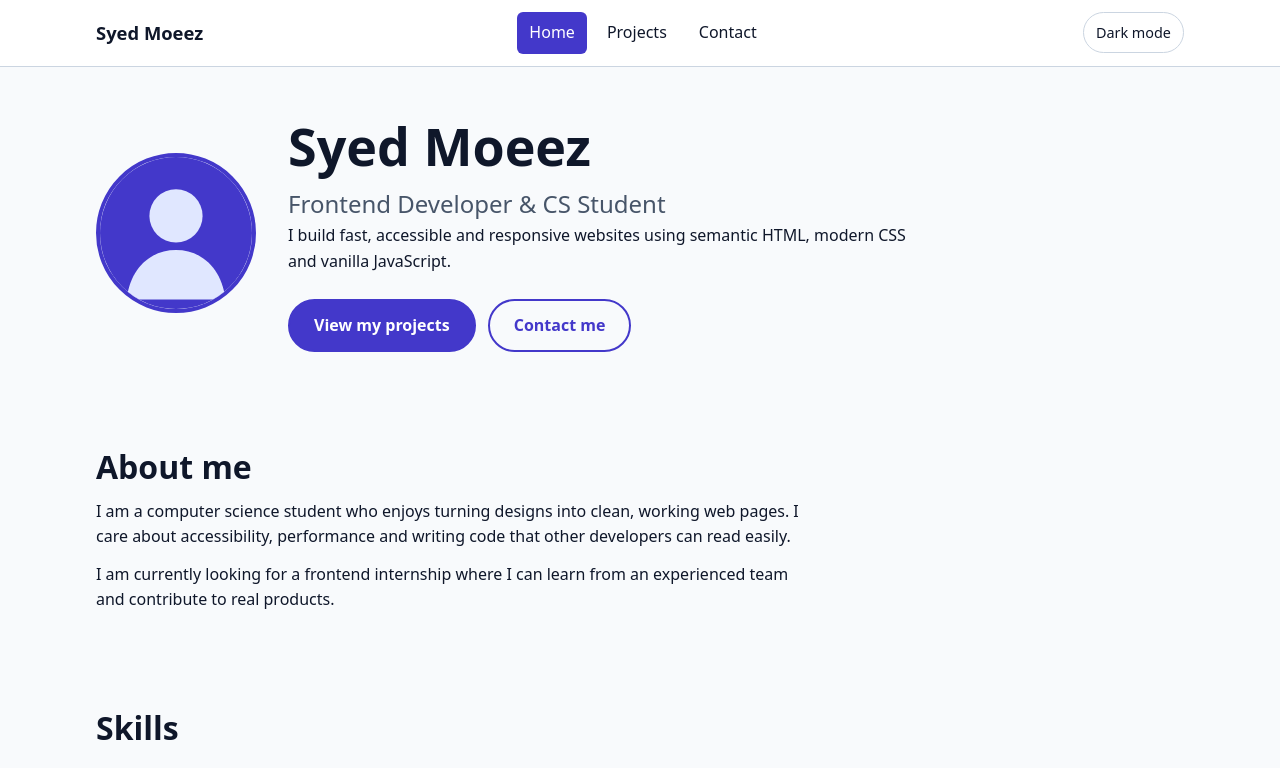
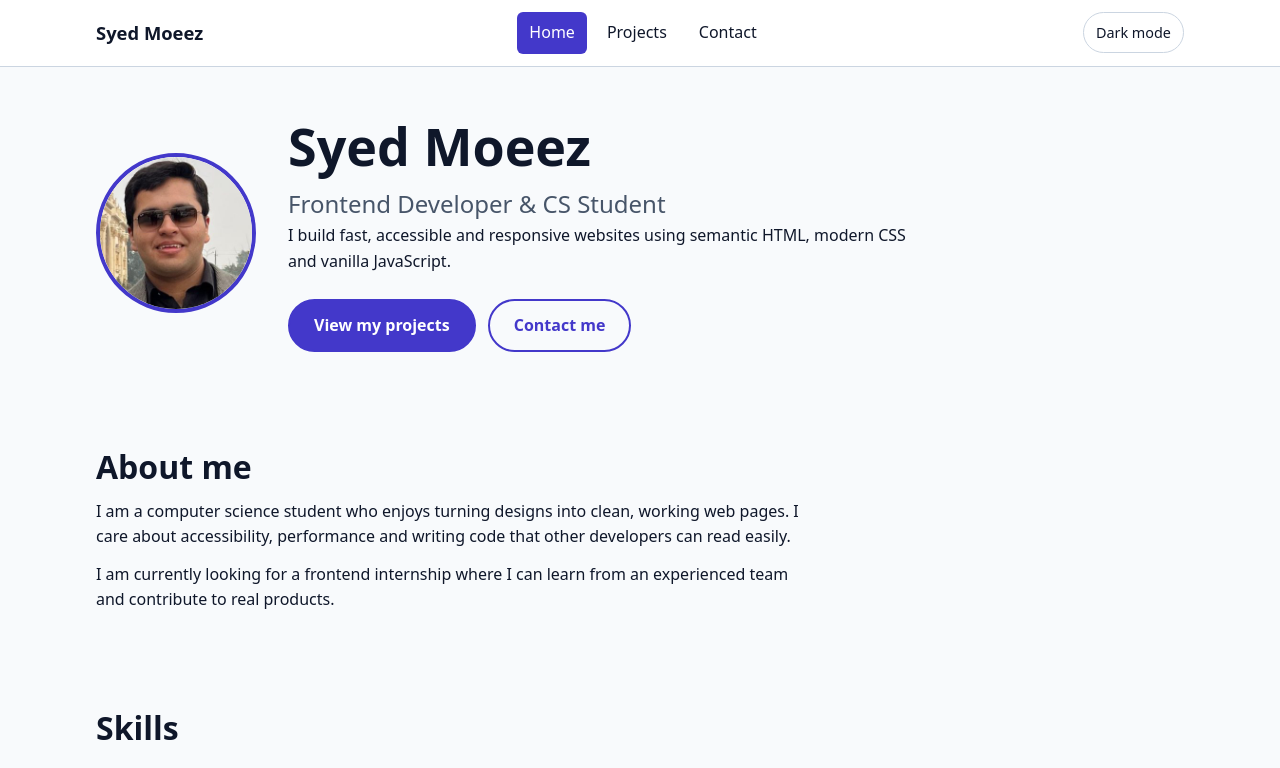
Before and after one commit to SMG253/Portfolio, a plain HTML site: page index.html in a window 1280 px wide. Shown: the top 768 px of the page. Drawn offline with Linux system fonts and the light colour scheme.

Commit message:
feat: add profile photo to home page
Co-Authored-By: Claude Opus 5.5 <noreply@anthropic.com>

```diff
--- a/index.html
+++ b/index.html
@@ -26,8 +26,8 @@
   <main id="main">
     <section class="hero" aria-labelledby="hero-title">
       <div class="container hero-inner">
-        <img class="hero-avatar" src="images/avatar.svg" width="160" height="160"
-             alt="Illustrated profile picture of Syed Moeez">
+        <img class="hero-avatar" src="images/profile.jpg" width="160" height="160"
+             alt="Photo of Syed Moeez smiling, wearing sunglasses and a blazer">
         <div class="hero-text">
           <h1 id="hero-title">Syed Moeez</h1>
           <p class="hero-role">Frontend Developer &amp; CS Student</p>
```
Also changed, not shown: images/avatar.svg (deleted), images/profile.jpg (added), 1 other file.
